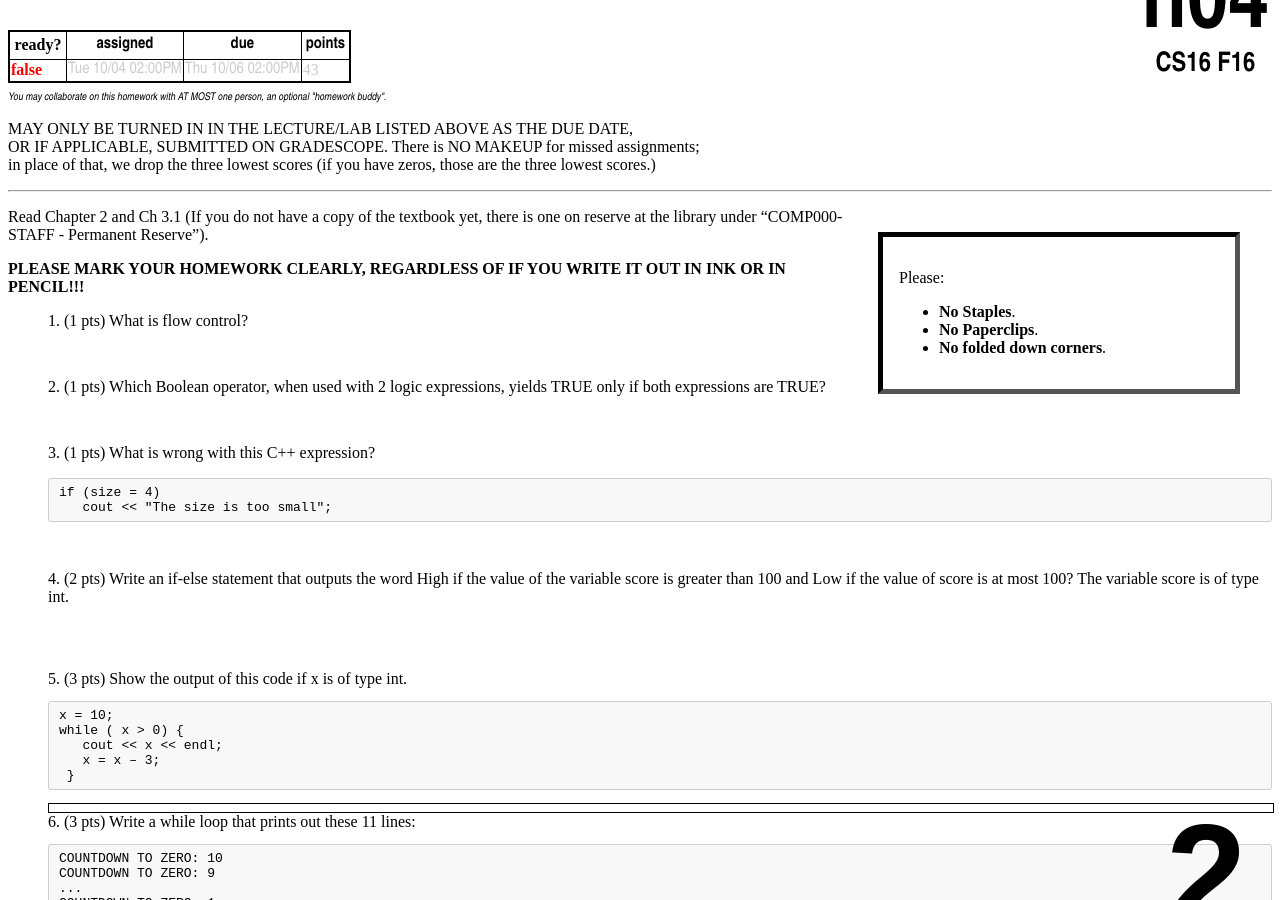
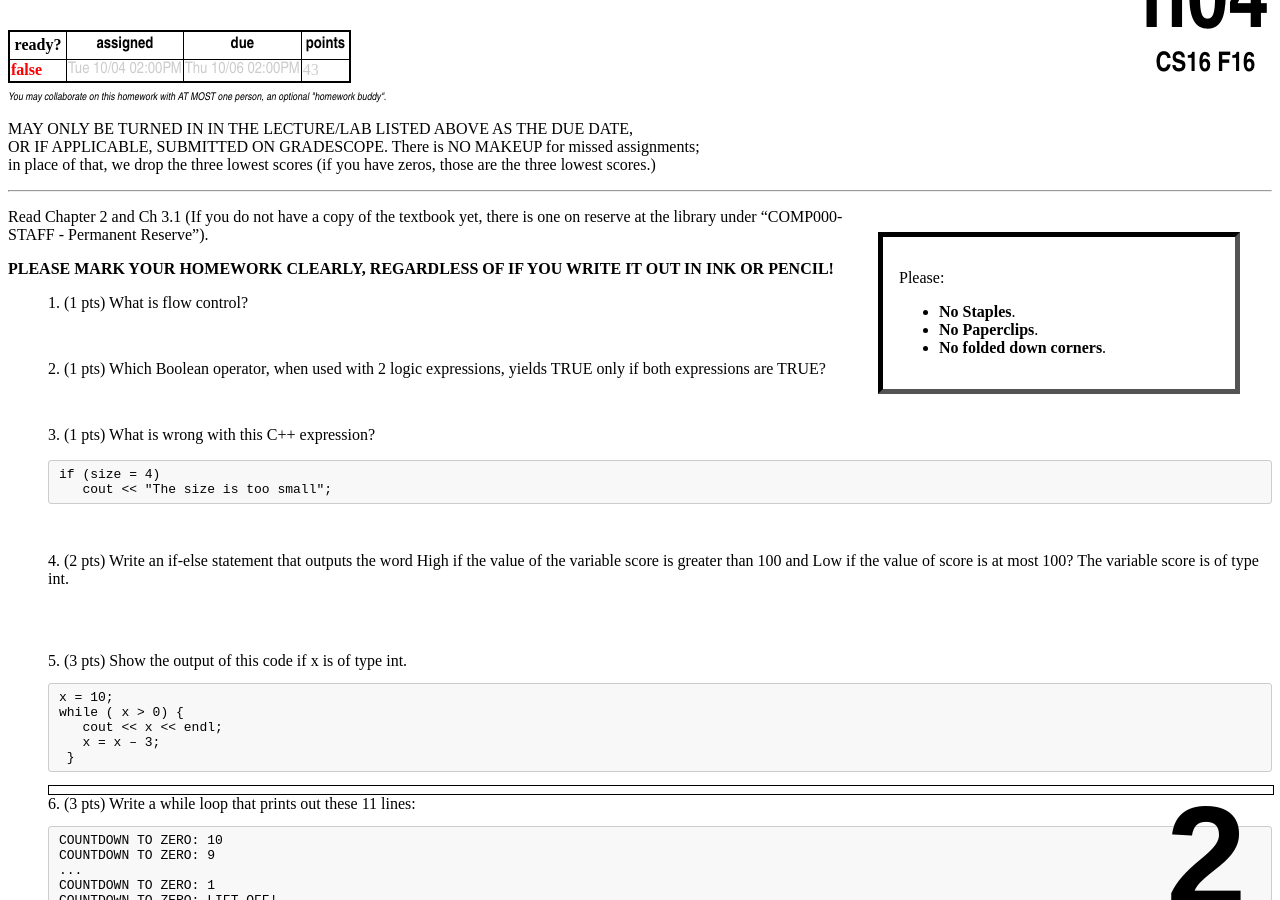
Before and after one commit to ucsb-cs16-s16/https-ucsb-cs16-s17.github.io, a Jekyll site: the page built from _hwk/h04.md, in a window 1280 px wide and 900 px high, scrolled down 496 px. Built offline with Jekyll 4.4.1, drawn with Linux system fonts in a browser that asks for light colours.

Commit message:
Update h04.md

```diff
--- a/_hwk/h04.md
+++ b/_hwk/h04.md
@@ -8,7 +8,7 @@ due: 2016-10-06 14:00:00.00-7:00
 {% include no_staples_box.html %}
 Read Chapter 2 and Ch 3.1 (If you do not have a copy of the textbook yet, there is one on reserve at the library under "COMP000-STAFF - Permanent Reserve").
 
-<b>PLEASE MARK YOUR HOMEWORK CLEARLY, REGARDLESS OF IF YOU WRITE IT OUT IN INK OR IN PENCIL!!!</b>
+<b>PLEASE MARK YOUR HOMEWORK CLEARLY, REGARDLESS OF IF YOU WRITE IT OUT IN INK OR PENCIL!</b>
 
 <ol markdown="1">
 1.	(1 pts) What is flow control?
```
